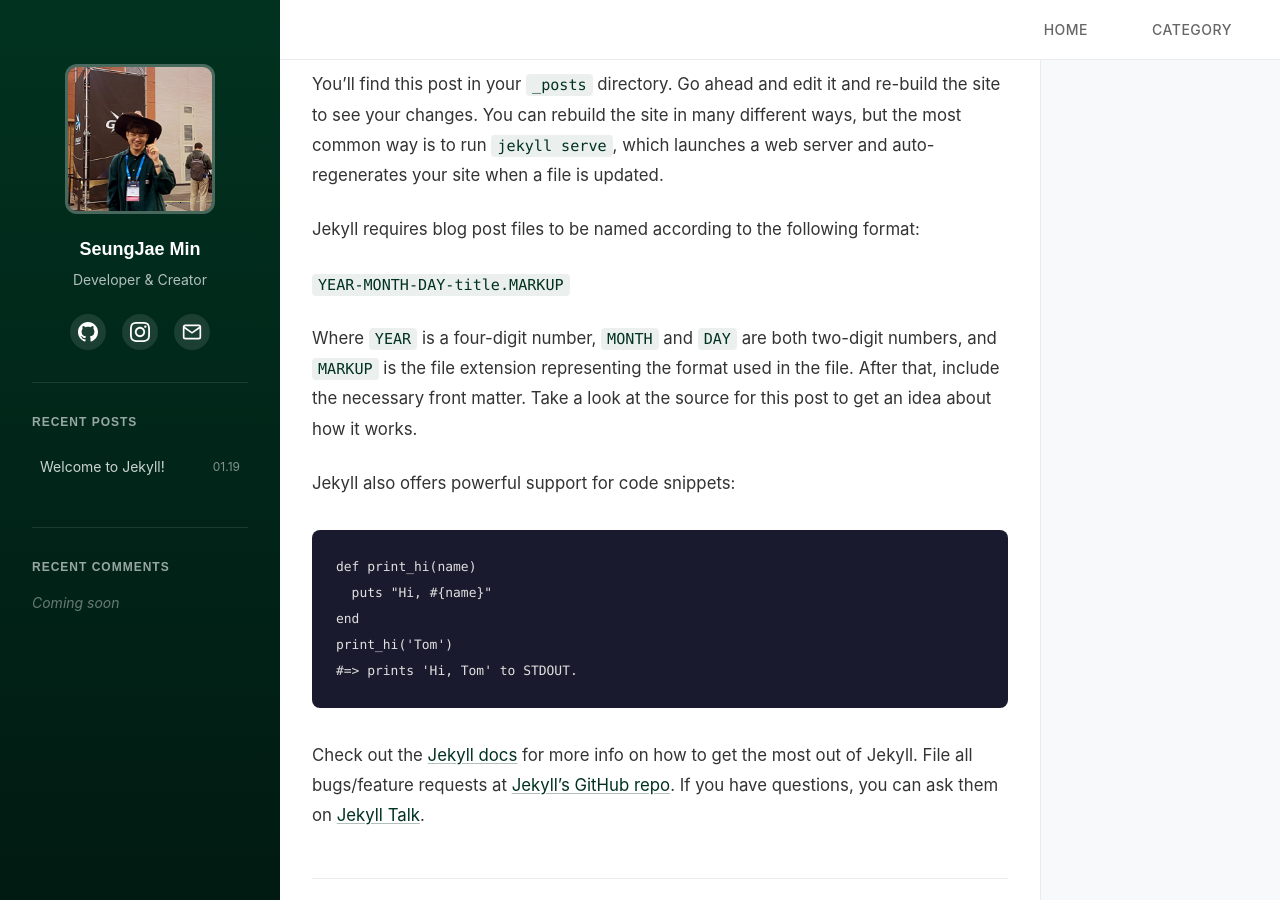
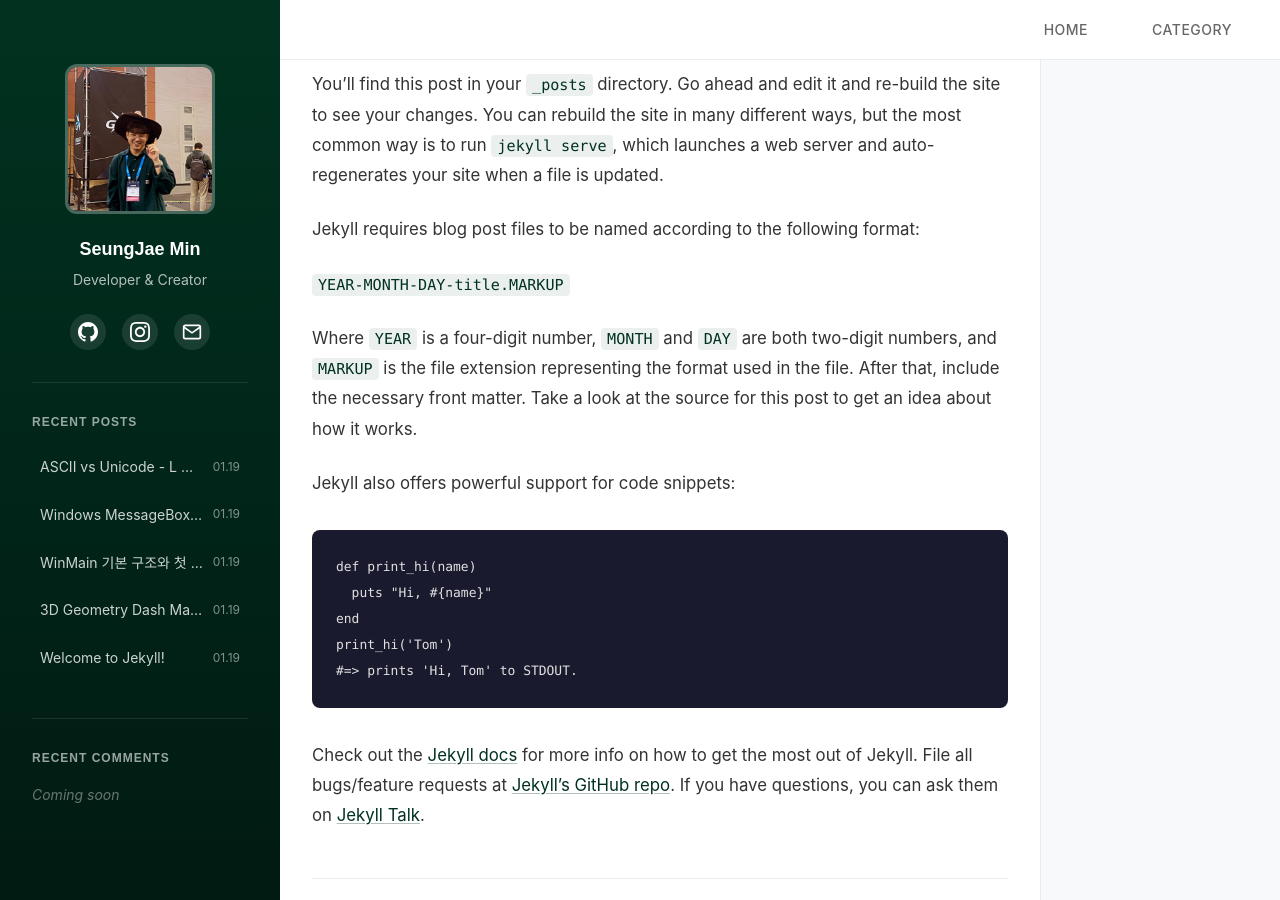
Before and after one commit to SeungJaeMin/SeungJ_Blog, a Jekyll site: the page built from _posts/2026-01-19-welcome-to-jekyll.markdown, in a window 1280 px wide and 900 px high, scrolled down 201 px. Built offline with Jekyll 4.4.1, drawn with Linux system fonts in a browser that asks for light colours; some web fonts are replaced; part of the change alters nothing that is shown; some of the changed text lies outside the part shown.

Commit message:
feat: Add related posts section and sample blog posts
- Add related posts list below post navigation
- Add 4 sample posts (DirectX11, WinMain, MessageBox, Unicode)
- Style for related posts section

Co-Authored-By: Claude Opus 4.5 <noreply@anthropic.com>

````diff
--- a/_layouts/post.html
+++ b/_layouts/post.html
@@ -48,5 +48,24 @@ layout: default
       </a>
       {% endif %}
     </div>
+
+    {% if page.category %}
+    {% assign related_posts = site.posts | where: "category", page.category | where_exp: "post", "post.url != page.url" %}
+    {% if related_posts.size > 0 %}
+    <div class="related-posts">
+      <h3 class="related-posts-title">{{ page.category }}의 다른 글</h3>
+      <ul class="related-posts-list">
+        {% for post in related_posts limit:5 %}
+        <li>
+          <a href="{{ post.url | relative_url }}">
+            <span class="related-post-title">{{ post.title }}</span>
+            <span class="related-post-date">{{ post.date | date: "%Y.%m.%d" }}</span>
+          </a>
+        </li>
+        {% endfor %}
+      </ul>
+    </div>
+    {% endif %}
+    {% endif %}
   </footer>
 </article>
--- /dev/null
+++ b/_posts/2026-01-20-3d-geometry-dash-maker-requirements.md
@@ -0,0 +1,96 @@
+---
+layout: post
+title: "3D Geometry Dash Maker - 요구사항 정리"
+date: 2026-01-20 00:00:00 +0900
+category: Development
+tags: [DirectX11, GameEngine, Requirements]
+description: "DirectX 11 기반 3D Geometry Dash Maker 게임 엔진의 요구사항 및 Use Case 정리"
+---
+
+WIN 64bit 체제에서 작동하는 **DirectX 11 기반 게임 엔진**을 개발하기 위한 요구사항을 정리했다.
+
+## 주요 기능
+
+1. **PIE (Play In Editor)** - 에디터 내 플레이 테스트
+2. **월드 아웃라이너** - 액터 관리
+3. **액터와 액터 배치** - 오브젝트 편집
+4. **레벨 관리** - 스테이지 관리
+5. **패키징 및 빌드** - exe 파일 배포
+
+---
+
+## Use Case
+
+### 주요 액터(Actors)
+
+| 액터 | 설명 |
+|------|------|
+| **사용자(User)** | 에디터를 사용하여 레벨을 생성하고 테스트 |
+| **게임 엔진(Game Engine)** | DirectX 11 기반으로 사용자 요청을 처리 |
+
+### Use Case 목록
+
+#### 1. PIE (Play In Editor) 실행
+- 사용자가 현재 편집 중인 레벨을 에디터 내에서 실행하여 테스트
+
+#### 2. 월드 아웃라이너 관리
+- 씬 내 존재하는 액터를 목록화하여 관리
+- 액터를 선택, 삭제, 정렬 가능
+
+#### 3. 액터 배치 및 편집
+- 새로운 액터를 추가하고, 위치, 크기, 회전 등을 조정
+
+#### 4. 레벨 관리(스테이지 관리)
+- 새로운 레벨을 생성, 저장, 불러오기 기능 제공
+
+#### 5. 패키징 및 빌드
+- 최종적으로 `.exe` 파일을 생성하여 외부 배포 가능하도록 함
+
+---
+
+## 기능 상세 정보
+
+### 액터(Actor)란?
+
+액터는 **게임 내에서 오브젝트(객체) 역할을 하는 요소**다. 게임 환경에서 배치되고 조작 가능한 모든 요소를 의미한다.
+
+> 예: 플레이어, 장애물, 배경 오브젝트, 조명, 카메라 등
+
+### 액터의 주요 구성 요소
+
+| 컴포넌트 | 필수 | 설명 |
+|----------|------|------|
+| **트랜스폼(Transform)** | ✅ | 위치(Position), 회전(Rotation), 크기(Scale) 정보 |
+| **메시(Mesh)** | | 3D 모델 데이터 (큐브, 스피어, 캐릭터 모델 등) |
+| **머티리얼(Material)** | | 액터의 외형을 결정하는 재질 |
+| **물리(Physics)** | | 충돌(Collision), 중력(Gravity) 등 물리 연산 |
+| **스크립트(Script)** | | 액터의 행동을 결정하는 로직 |
+
+---
+
+### 레벨(Level)이란?
+
+레벨은 **게임 플레이가 이루어지는 공간**을 의미하며, 여러 액터들이 배치되고 게임 규칙이 적용되는 단위다.
+
+### 레벨의 주요 구성 요소
+
+1. **월드 설정**
+   - 중력, 조명, 스카이박스(하늘 표현), 바닥 설정 등
+
+2. **지형(Terrain) 또는 플랫폼**
+   - 플레이어가 이동할 수 있는 땅, 구조물 등
+
+3. **액터(Actors)**
+   - 장애물, 플레이어, 오브젝트, 카메라 등 배치
+
+4. **이벤트 트리거(Event Triggers)**
+   - 특정 지점 도달 시 이벤트 발생 (애니메이션, 소리, UI 변화 등)
+
+5. **게임 로직 및 규칙**
+   - 스폰 포인트, 목표 지점 등 게임 진행 방식 정의
+
+---
+
+## 다음 단계
+
+요구사항을 기반으로 **Use Case Diagram**을 작성할 예정이다.
--- /dev/null
+++ b/_posts/2026-01-20-ascii-vs-unicode.md
@@ -0,0 +1,102 @@
+---
+layout: post
+title: "ASCII vs Unicode - L 접두사의 의미"
+date: 2026-01-20 03:00:00 +0900
+category: Development
+tags: [DirectX11, Windows, Encoding]
+description: "Windows 프로그래밍에서 L 접두사와 ASCII, Unicode의 차이를 알아본다"
+---
+
+Windows 프로그래밍에서 문자열 앞에 붙는 `L` 접두사가 무엇인지 알아보자.
+
+## L 접두사란?
+
+```cpp
+// ASCII 문자열 (char)
+const char* text = "Hello, World!";
+
+// Unicode 문자열 (wchar_t)
+const wchar_t* text = L"안녕하세요, 세계!";
+```
+
+`L` 접두사는 문자열을 **Unicode (Wide Character)**로 처리하라는 의미다.
+
+---
+
+## ASCII vs Unicode 비교
+
+|  | **ASCII** | **Unicode** |
+|--|-----------|-------------|
+| **문자 표현 범위** | 128개 (영어, 숫자, 일부 특수문자) | 거의 모든 언어의 문자 |
+| **문자 크기** | 1바이트 (8비트) | 2바이트 (UTF-16) 또는 4바이트 (UTF-32) |
+| **언어 지원** | 영어 기반 | 전 세계 모든 언어 (한글, 일본어 등) |
+| **자료형** | `char` | `wchar_t` |
+| **문자열 접두사** | 없음 | `L` |
+
+---
+
+## 왜 Unicode를 사용하는가?
+
+### ASCII의 한계
+
+```cpp
+// ASCII로는 한글 표현 불가
+const char* text = "안녕하세요";  // 깨질 수 있음
+```
+
+### Unicode로 해결
+
+```cpp
+// Unicode로 한글 정상 표현
+const wchar_t* text = L"안녕하세요";  // 정상 동작
+```
+
+---
+
+## Windows API와 Unicode
+
+Windows API는 대부분 **두 가지 버전**을 제공한다:
+
+| 함수 | ASCII 버전 | Unicode 버전 |
+|------|-----------|-------------|
+| MessageBox | `MessageBoxA()` | `MessageBoxW()` |
+| CreateWindow | `CreateWindowA()` | `CreateWindowW()` |
+
+`MessageBox()`를 호출하면 프로젝트 설정에 따라 자동으로 A 또는 W 버전이 선택된다.
+
+### UNICODE 매크로
+
+```cpp
+#ifdef UNICODE
+    #define MessageBox MessageBoxW
+#else
+    #define MessageBox MessageBoxA
+#endif
+```
+
+---
+
+## 실무 권장사항
+
+1. **항상 Unicode 사용** - 다국어 지원을 위해
+2. **L 접두사 사용** - 문자열 리터럴에 항상 붙이기
+3. **wchar_t 사용** - char 대신 wide character 사용
+
+```cpp
+// 권장하는 방식
+const wchar_t* message = L"Hello, 세계!";
+MessageBox(NULL, message, L"Title", MB_OK);
+```
+
+---
+
+## 정리
+
+| 구분 | ASCII | Unicode |
+|------|-------|---------|
+| 접두사 | 없음 | `L` |
+| 자료형 | `char` | `wchar_t` |
+| 문자열 타입 | `LPSTR` | `LPWSTR` |
+| 함수 접미사 | `A` | `W` |
+
+현대 Windows 프로그래밍에서는 **Unicode를 기본으로 사용**하는 것이 표준이다.
--- /dev/null
+++ b/_posts/2026-01-20-windows-messagebox-function.md
@@ -0,0 +1,119 @@
+---
+layout: post
+title: "Windows MessageBox() 함수 완벽 가이드"
+date: 2026-01-20 02:00:00 +0900
+category: Development
+tags: [DirectX11, Windows, WinAPI]
+description: "Windows MessageBox() 함수의 매개변수, 스타일 옵션, 반환값을 상세히 알아본다"
+---
+
+`MessageBox()` 함수는 Windows에서 **알림 창(대화상자)**을 표시하는 함수다. 사용자에게 정보를 전달하거나 확인을 요청할 때 사용한다.
+
+## 함수 정의
+
+```cpp
+int MessageBox(
+  HWND    hWnd,         // 부모 창 핸들
+  LPCWSTR lpText,       // 표시할 메시지 내용
+  LPCWSTR lpCaption,    // 메시지 박스 제목
+  UINT    uType         // 메시지 박스 스타일
+);
+```
+
+## 매개변수 설명
+
+### hWnd (부모 창 핸들)
+메시지 박스가 소속될 부모 창의 핸들. `NULL`을 지정하면 독립적으로 표시된다.
+
+### lpText (메시지 내용)
+사용자에게 보여줄 텍스트 내용.
+
+### lpCaption (제목)
+메시지 박스 상단에 표시될 제목.
+
+### uType (스타일)
+메시지 박스의 버튼, 아이콘, 기본 버튼 등을 설정한다.
+
+---
+
+## uType 옵션
+
+### 버튼 종류
+
+| 옵션 | 설명 |
+|------|------|
+| `MB_OK` | "확인" 버튼만 표시 |
+| `MB_OKCANCEL` | "확인"과 "취소" 버튼 |
+| `MB_YESNO` | "예"와 "아니오" 버튼 |
+| `MB_RETRYCANCEL` | "재시도"와 "취소" 버튼 |
+
+### 아이콘 종류
+
+| 옵션 | 설명 |
+|------|------|
+| `MB_ICONINFORMATION` | 정보 아이콘 (i) |
+| `MB_ICONWARNING` | 경고 아이콘 (느낌표) |
+| `MB_ICONERROR` | 오류 아이콘 (빨간 X) |
+| `MB_ICONQUESTION` | 질문 아이콘 (물음표) |
+
+### 기본 버튼 설정
+
+| 옵션 | 설명 |
+|------|------|
+| `MB_DEFBUTTON1` | 첫 번째 버튼이 기본 |
+| `MB_DEFBUTTON2` | 두 번째 버튼이 기본 |
+| `MB_DEFBUTTON3` | 세 번째 버튼이 기본 |
+
+---
+
+## 사용 예시
+
+### 기본 알림
+
+```cpp
+MessageBox(NULL, L"작업이 완료되었습니다.", L"알림", MB_OK);
+```
+
+### 확인/취소 선택
+
+```cpp
+int result = MessageBox(NULL, L"파일을 저장하시겠습니까?", L"저장", MB_OKCANCEL);
+if (result == IDOK) {
+    // 저장 처리
+} else {
+    // 취소 처리
+}
+```
+
+### 예/아니오 선택 + 아이콘
+
+```cpp
+int result = MessageBox(NULL, L"정말로 종료하시겠습니까?", L"종료 확인", MB_YESNO | MB_ICONQUESTION);
+if (result == IDYES) {
+    // 종료 처리
+}
+```
+
+### 오류 메시지
+
+```cpp
+MessageBox(NULL, L"파일을 열 수 없습니다.", L"오류", MB_OK | MB_ICONERROR);
+```
+
+---
+
+## 반환값
+
+| 반환값 | 설명 |
+|--------|------|
+| `IDOK` | "확인" 버튼 클릭 |
+| `IDCANCEL` | "취소" 버튼 클릭 |
+| `IDYES` | "예" 버튼 클릭 |
+| `IDNO` | "아니오" 버튼 클릭 |
+| `IDRETRY` | "재시도" 버튼 클릭 |
+
+---
+
+## 정리
+
+`MessageBox()`는 사용자와의 상호작용을 위한 기본적인 방법이다. 다양한 옵션 조합으로 상황에 맞는 대화상자를 만들 수 있다.
--- /dev/null
+++ b/_posts/2026-01-20-winmain-basic-structure.md
@@ -0,0 +1,38 @@
+---
+layout: post
+title: "WinMain 기본 구조와 첫 번째 윈도우 프로그램"
+date: 2026-01-20 01:00:00 +0900
+category: Development
+tags: [DirectX11, Windows, WinAPI]
+description: "Windows 애플리케이션의 진입점인 WinMain 함수의 기본 구조를 알아본다"
+---
+
+Windows 애플리케이션을 만들기 위한 첫 번째 단계로, **WinMain** 함수의 기본 구조를 살펴보자.
+
+## WinMain 기본 구조
+
+```cpp
+#include <windows.h>
+
+int WINAPI WinMain(HINSTANCE hInstance, HINSTANCE hPrevInstance, LPSTR lpCmdLine, int nCmdShow) {
+    MessageBox(NULL, L"Hello, DirectX!", L"WinMain", MB_OK);
+    return 0;
+}
+```
+
+## 매개변수 설명
+
+| 매개변수 | 설명 |
+|----------|------|
+| `hInstance` | 현재 애플리케이션의 인스턴스 핸들 |
+| `hPrevInstance` | 이전 인스턴스 핸들 (항상 NULL, 16비트 호환용) |
+| `lpCmdLine` | 명령줄 인수 문자열 |
+| `nCmdShow` | 창 표시 방법 (SW_SHOW, SW_HIDE 등) |
+
+## WINAPI 호출 규약
+
+`WINAPI`는 `__stdcall` 호출 규약을 의미한다. Windows API 함수들은 이 규약을 사용하며, 스택 정리를 호출된 함수가 담당한다.
+
+## 다음 단계
+
+이제 기본 구조를 이해했으니, `MessageBox()` 함수에 대해 더 자세히 알아보자.
--- a/_sass/_components.scss
+++ b/_sass/_components.scss
@@ -288,6 +288,67 @@
   border-top: 1px solid $color-border;
 }
 
+// Related Posts (같은 카테고리 글)
+.related-posts {
+  margin-top: $spacing-xl;
+  padding-top: $spacing-lg;
+  border-top: 1px solid $color-border;
+}
+
+.related-posts-title {
+  font-size: 1.1rem;
+  color: $color-primary;
+  margin-bottom: $spacing-md;
+  padding-left: $spacing-sm;
+  border-left: 3px solid $color-primary;
+}
+
+.related-posts-list {
+  list-style: none;
+  padding: 0;
+  margin: 0;
+  background-color: $color-surface;
+  border-radius: $radius-md;
+  overflow: hidden;
+
+  li {
+    border-bottom: 1px solid $color-border;
+
+    &:last-child {
+      border-bottom: none;
+    }
+  }
+
+  a {
+    display: flex;
+    justify-content: space-between;
+    align-items: center;
+    padding: $spacing-sm $spacing-md;
+    color: $color-text;
+    transition: all $transition-fast;
+
+    &:hover {
+      background-color: rgba($color-primary, 0.05);
+
+      .related-post-title {
+        color: $color-primary;
+      }
+    }
+  }
+
+  .related-post-title {
+    font-weight: 500;
+    transition: color $transition-fast;
+  }
+
+  .related-post-date {
+    font-size: $font-size-sm;
+    color: $color-text-muted;
+    flex-shrink: 0;
+    margin-left: $spacing-sm;
+  }
+}
+
 .post-nav {
   display: grid;
   grid-template-columns: 1fr 1fr;
````
